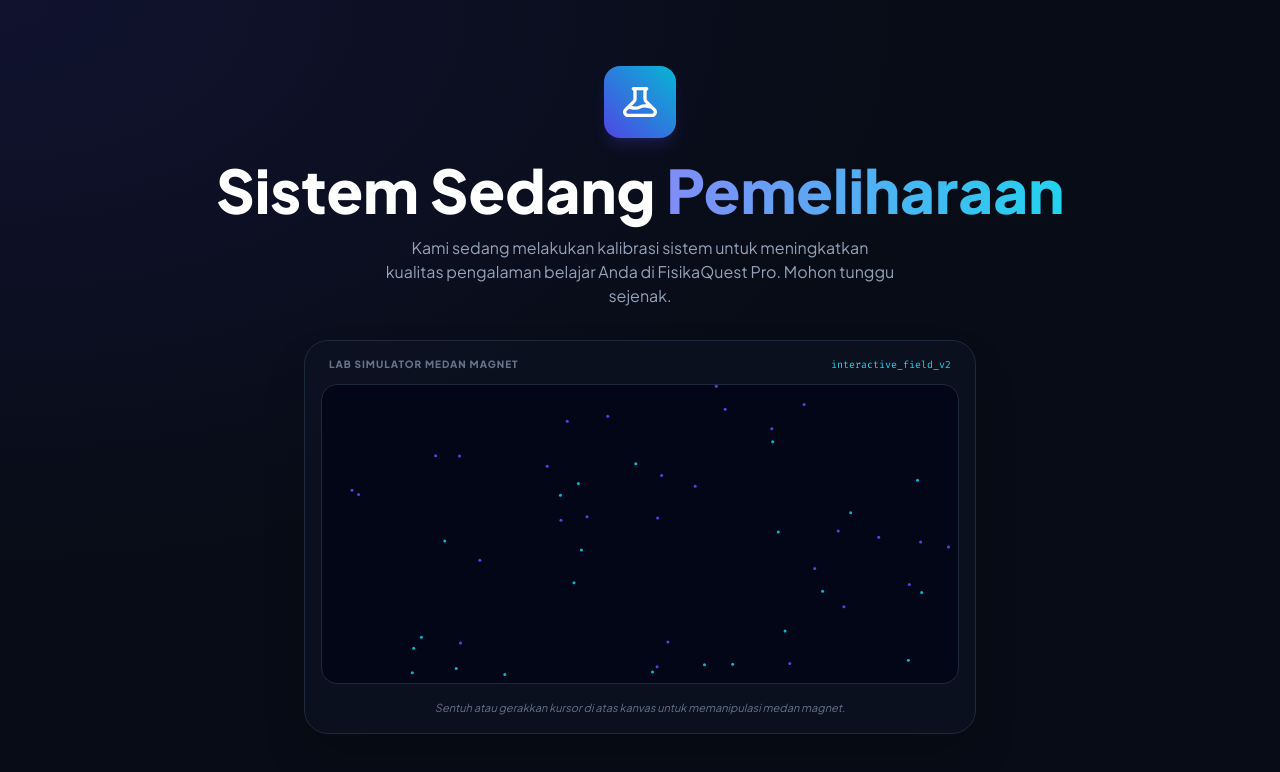
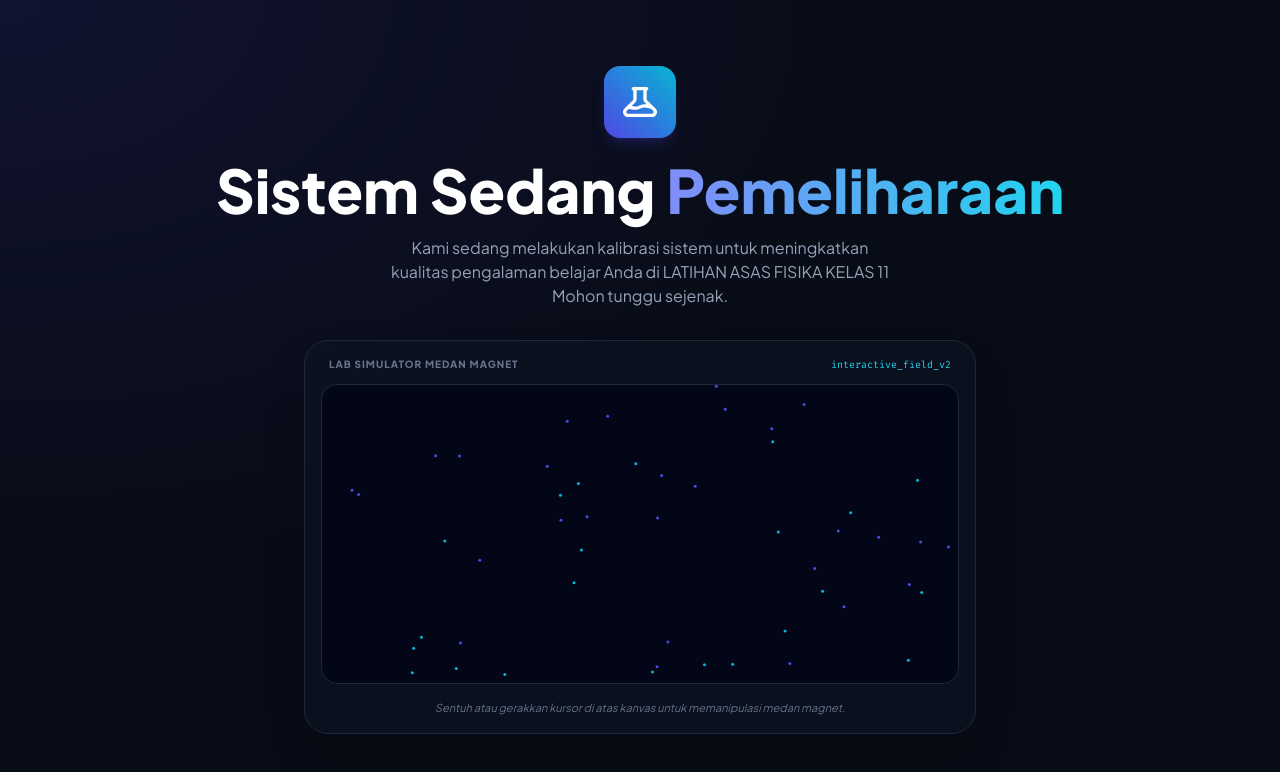
Before and after one commit to atilla232/FISIKA, a plain HTML site: page index(maintenance).html in a window 1280 px wide. Drawn offline with nearby package versions, Linux system fonts and the light colour scheme.

Commit message:
1.5 (maintenance update)

```diff
--- a/index(maintenance).html
+++ b/index(maintenance).html
@@ -3,7 +3,7 @@
 <head>
     <meta charset="UTF-8">
     <meta name="viewport" content="width=device-width, initial-scale=1.0">
-    <title>FisikaQuest Pro - Pemeliharaan Kuantum</title>
+    <title>LATIHAN ASAS FISIKA KELAS 11 - Pemeliharaan Kuantum</title>
     <!-- Tailwind CSS CDN -->
     <script src="https://cdn.tailwindcss.com"></script>
     <script>
@@ -51,7 +51,7 @@
                 </svg>
             </div>
             <h1 class="text-4xl md:text-6xl font-black text-white">Sistem Sedang <span class="bg-gradient-to-r from-indigo-400 to-cyan-400 bg-clip-text text-transparent">Pemeliharaan</span></h1>
-            <p class="text-slate-400 max-w-lg mx-auto">Kami sedang melakukan kalibrasi sistem untuk meningkatkan kualitas pengalaman belajar Anda di FisikaQuest Pro. Mohon tunggu sejenak.</p>
+            <p class="text-slate-400 max-w-lg mx-auto">Kami sedang melakukan kalibrasi sistem untuk meningkatkan kualitas pengalaman belajar Anda di LATIHAN ASAS FISIKA KELAS 11 Mohon tunggu sejenak.</p>
         </div>
 
         <!-- SIMULATOR MAGNET -->
```
